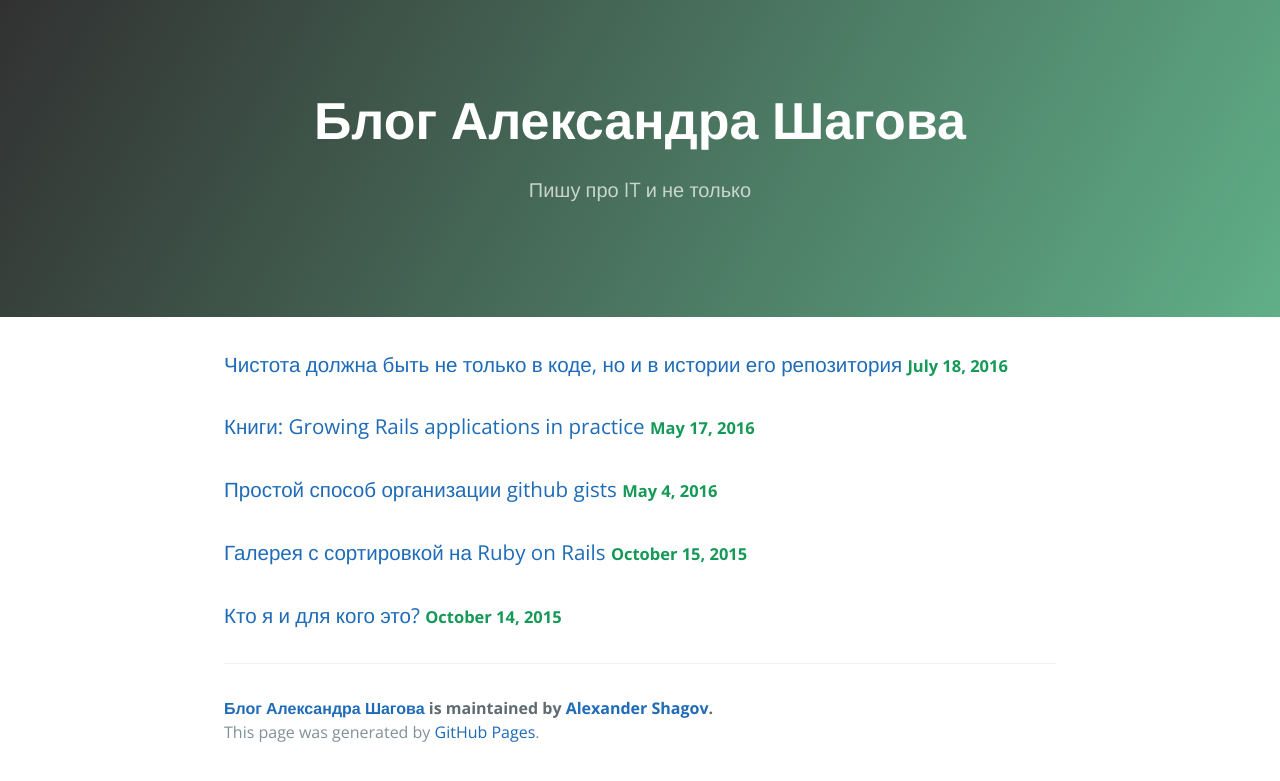
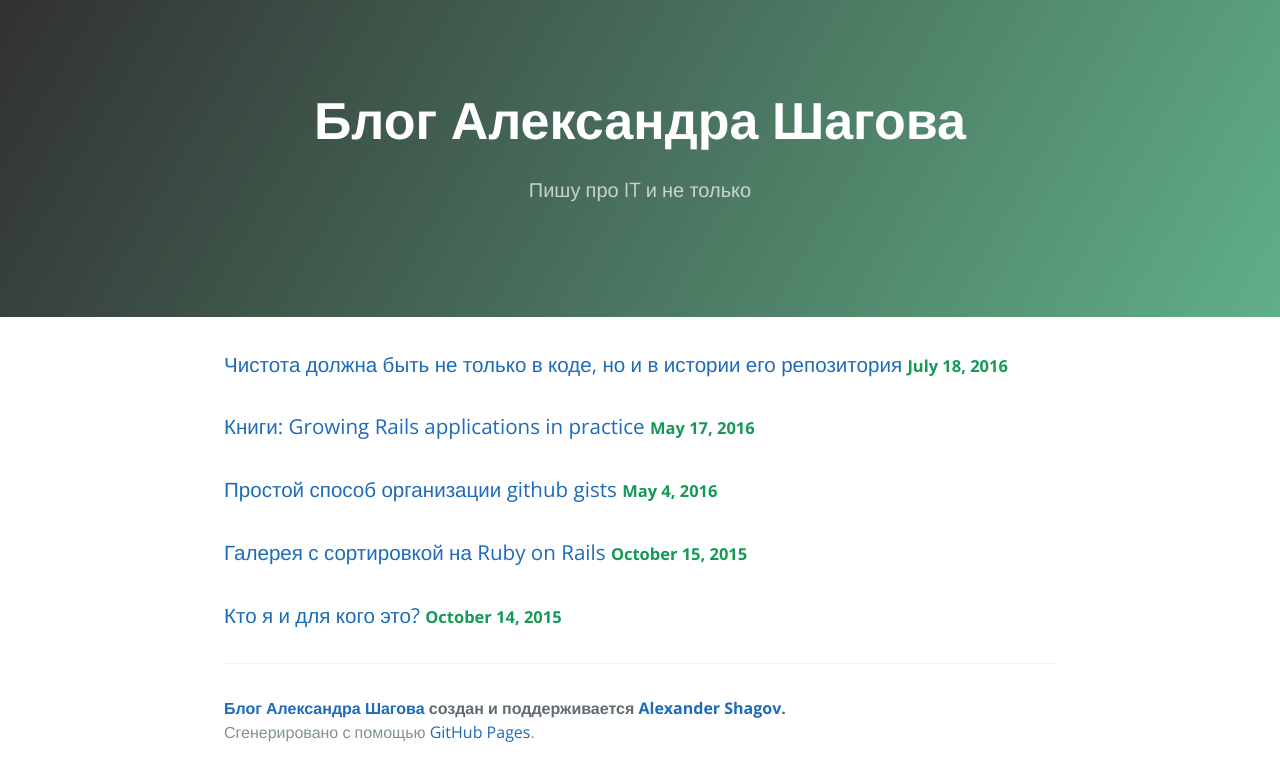
Before and after one commit to Socucius/socucius.github.io, a Jekyll site: the page built from index.md, in a window 1280 px wide. Shown: the top 781 px of the page. Built offline with Jekyll 4.4.1, drawn with Linux system fonts in a browser that asks for light colours.

Commit message:
Update page footer text

```diff
--- a/_includes/page-footer.html
+++ b/_includes/page-footer.html
@@ -1,4 +1,4 @@
 <footer class="site-footer">
-  <span class="site-footer-owner"><a href="{{ site.url }}">{{ site.title }}</a> is maintained by <a href="{{ site.author.url }}">{{ site.author.name }}</a>.</span>
-  <span class="site-footer-credits">This page was generated by <a href="https://pages.github.com">GitHub Pages</a>.</span>
+  <span class="site-footer-owner"><a href="{{ site.url }}">{{ site.title }}</a> создан и поддерживается <a href="{{ site.author.url }}">{{ site.author.name }}</a>.</span>
+  <span class="site-footer-credits"> Сгенерировано с помощью <a href="https://pages.github.com">GitHub Pages</a>.</span>
 </footer>
```
